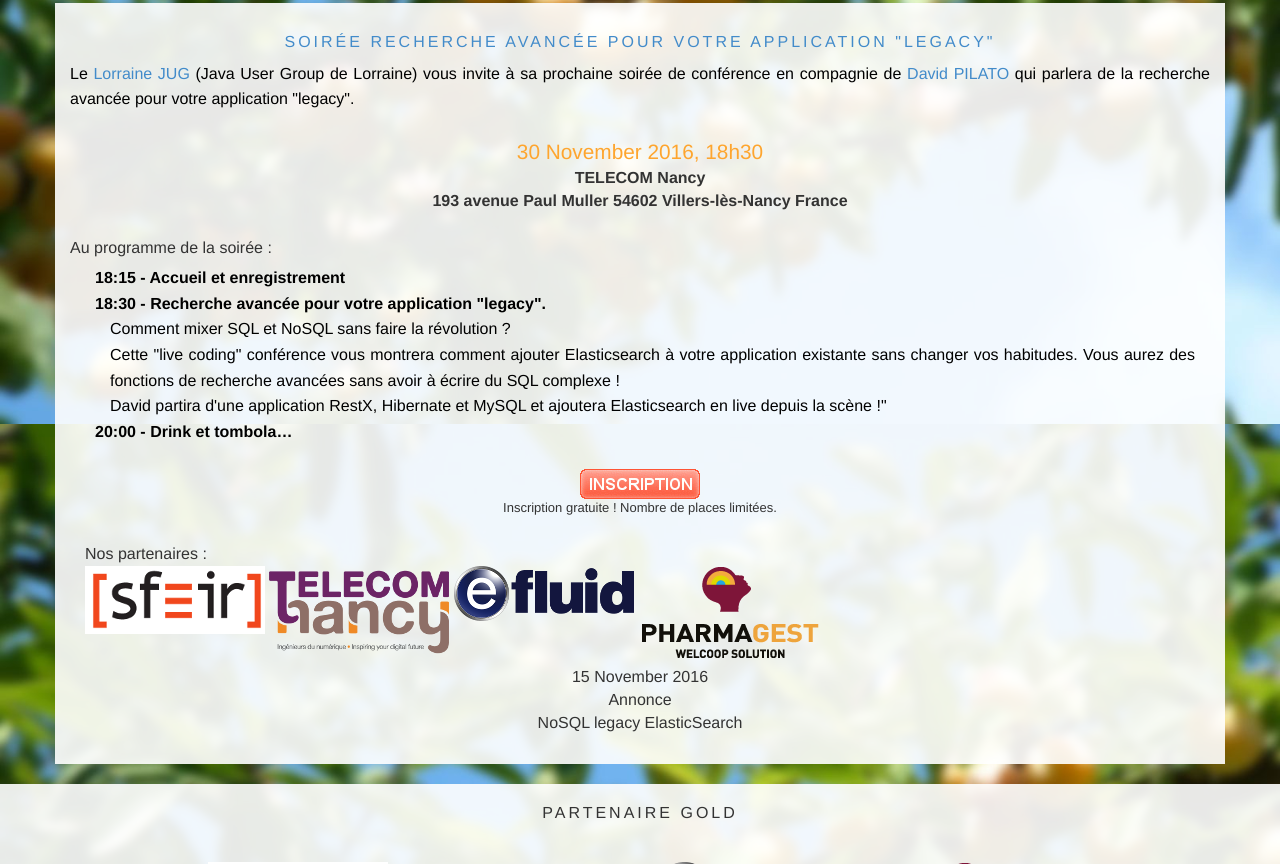
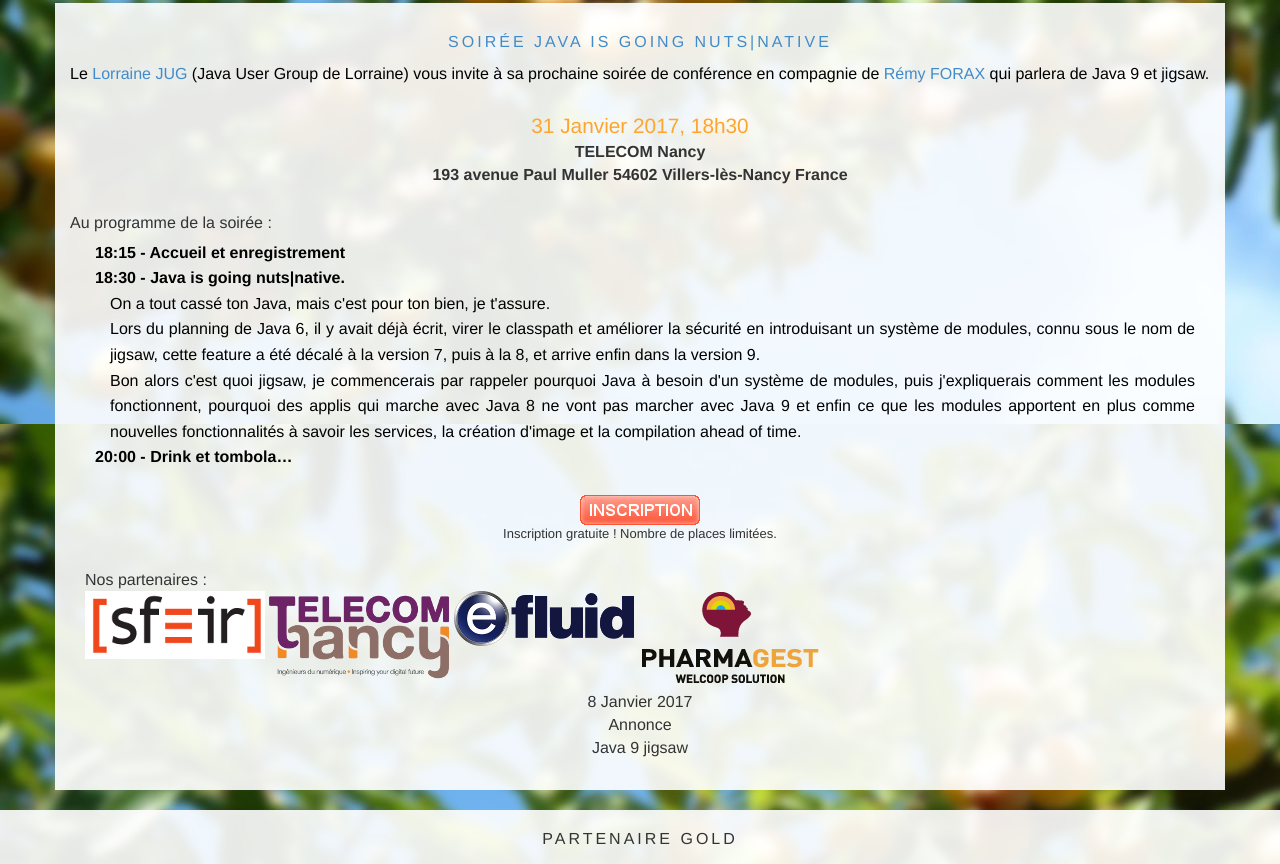
Before and after one commit to LorraineJug/lorrainejug.github.io, a Jekyll site: the page built from index.html, in a window 1280 px wide and 1400 px high. Shown: the part 536-1400 px from the top of the window. Built offline with Jekyll 4.4.1, drawn with Linux system fonts in a browser that asks for light colours; nearby versions of some CDN libraries.

Commit message:
annonce soirée Java 9

```diff
--- a/_data/speakers.yml
+++ b/_data/speakers.yml
@@ -557,3 +557,15 @@
   social :
     twitter: dadoonet
     github: dadoonet
+
+rforax:
+  lastname: FORAX
+  firstname: Rémi
+  gravatar: 5ce0156bc2f1864459fd77229eff3fe3
+  bio: >
+    <p>Maitre de Conférence à l'Université Paris Est Marne-la-Vallée (UPEM), quand je ne martirise pas de pauvres
+    étudiants qui n'ont rien demandé, ma recherche tourne autour de l'implantation de language sur la machine virtuelle
+    Java. Je suis développeur de plusiuers projets opensource, OpenJDK, ASM ou Tatoo. Je suis aussi expert du Java
+    Community Process, et à ce titre j'ai et je fais parties des personnes impliqués dans la conception d'invokedynamic,
+    bytecode introduit pour le support des langages dynamiques dans Java 7, des lambdas et de la modernisation de java.util
+    pour Java 8 et des modules pour Java 9.</p>
--- a/_posts/2016/2016-11-15-soiree-elastic-search.md
+++ b/_posts/2016/2016-11-15-soiree-elastic-search.md
@@ -4,7 +4,7 @@
 category: Annonce
 edito: true
 tags: ["NoSQL", "legacy", "ElasticSearch"]
-event-date: 2016-11-30 18:30:00 +0100
+event-date: 2016-12-01 18:30:00 +0100
 event-place: telecomnancy
 eventbrite-id: 29417604848
 ---
--- /dev/null
+++ b/_posts/2017/2017-01-08-soiree-java-is-going-nuts-native.md
@@ -0,0 +1,41 @@
+---
+layout: event
+title: Soirée Java is going nuts|native
+category: Annonce
+edito: true
+tags: ["Java 9", "jigsaw"]
+event-date: 2017-01-31 18:30:00 +0100
+event-place: telecomnancy
+eventbrite-id: 30901425997
+---
+
+
+
+<p>
+Le <a href="/">Lorraine JUG</a> (Java User Group de Lorraine) vous invite à sa prochaine
+soirée de conférence en compagnie de <a href="/speakers.html#rforax">Rémy FORAX</a>
+qui parlera de Java 9 et jigsaw.
+</p>
+
+{% include event-date.html %}
+
+<div class="programme">Au programme de la soirée :
+	<ul>
+		<li>18:15 - Accueil et enregistrement</li>
+		<li>18:30 - Java is going nuts|native.
+		<p>On a tout cassé ton Java, mais c'est pour ton bien, je t'assure.</p>
+		<p>Lors du planning de Java 6, il y avait déjà écrit, virer le classpath et améliorer la sécurité en
+		introduisant un système de modules, connu sous le nom de jigsaw, cette feature a été décalé à
+		la version 7, puis à la 8, et arrive enfin dans la version 9.</p>
+		<p>Bon alors c'est quoi jigsaw, je commencerais par rappeler pourquoi Java à besoin d'un système de modules,
+		puis j'expliquerais comment les modules fonctionnent, pourquoi des applis qui marche avec Java 8 ne vont
+		pas marcher avec Java 9 et enfin ce que les modules apportent en plus comme nouvelles fonctionnalités à
+		savoir les services, la création d'image et la compilation ahead of time.</p>
+    </li>
+		<li>20:00 - Drink et tombola…</li>
+	</ul>
+</div>
+
+{% include event-inscription.html %}
+
+{% include event-sponsors.html %}
```
